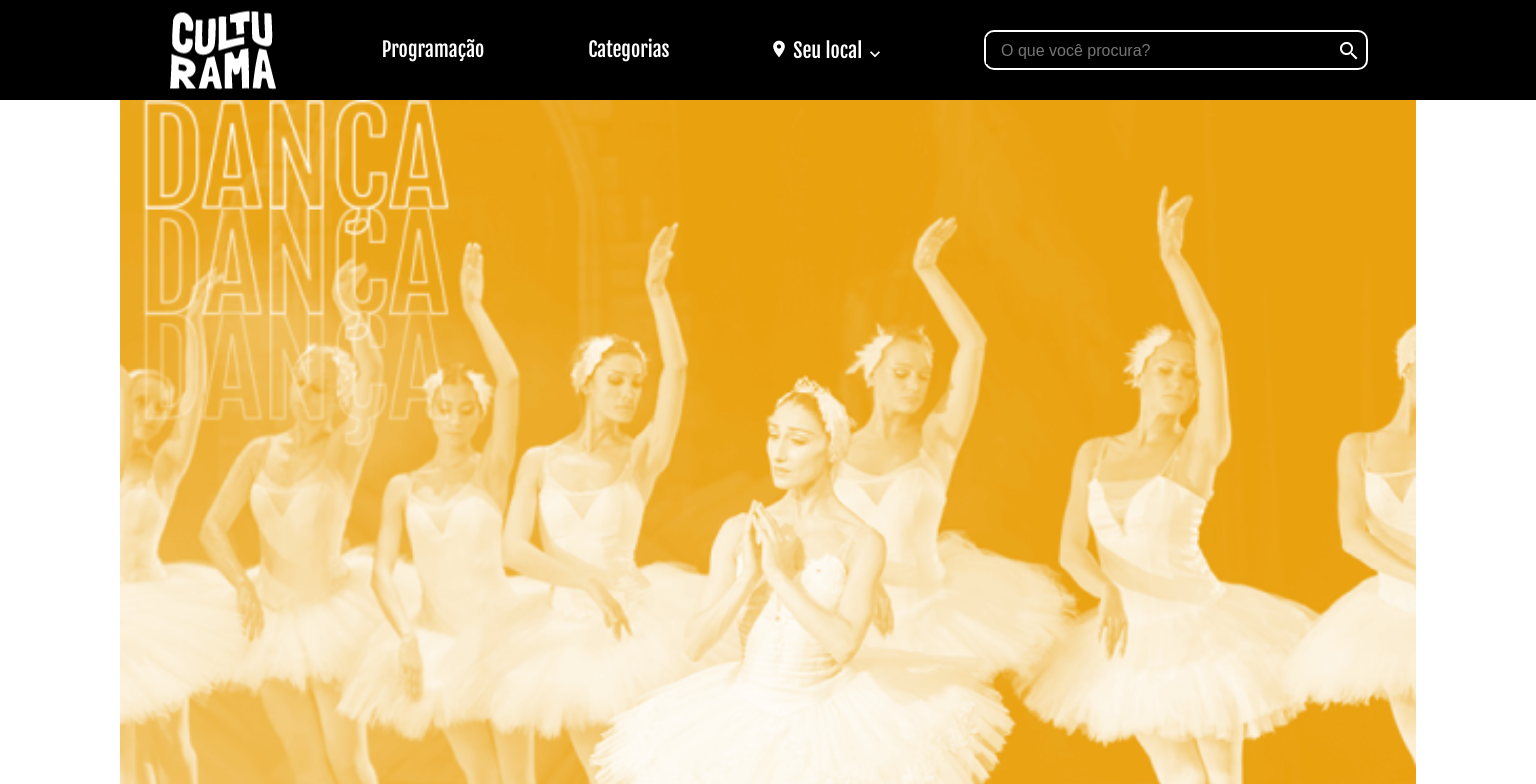
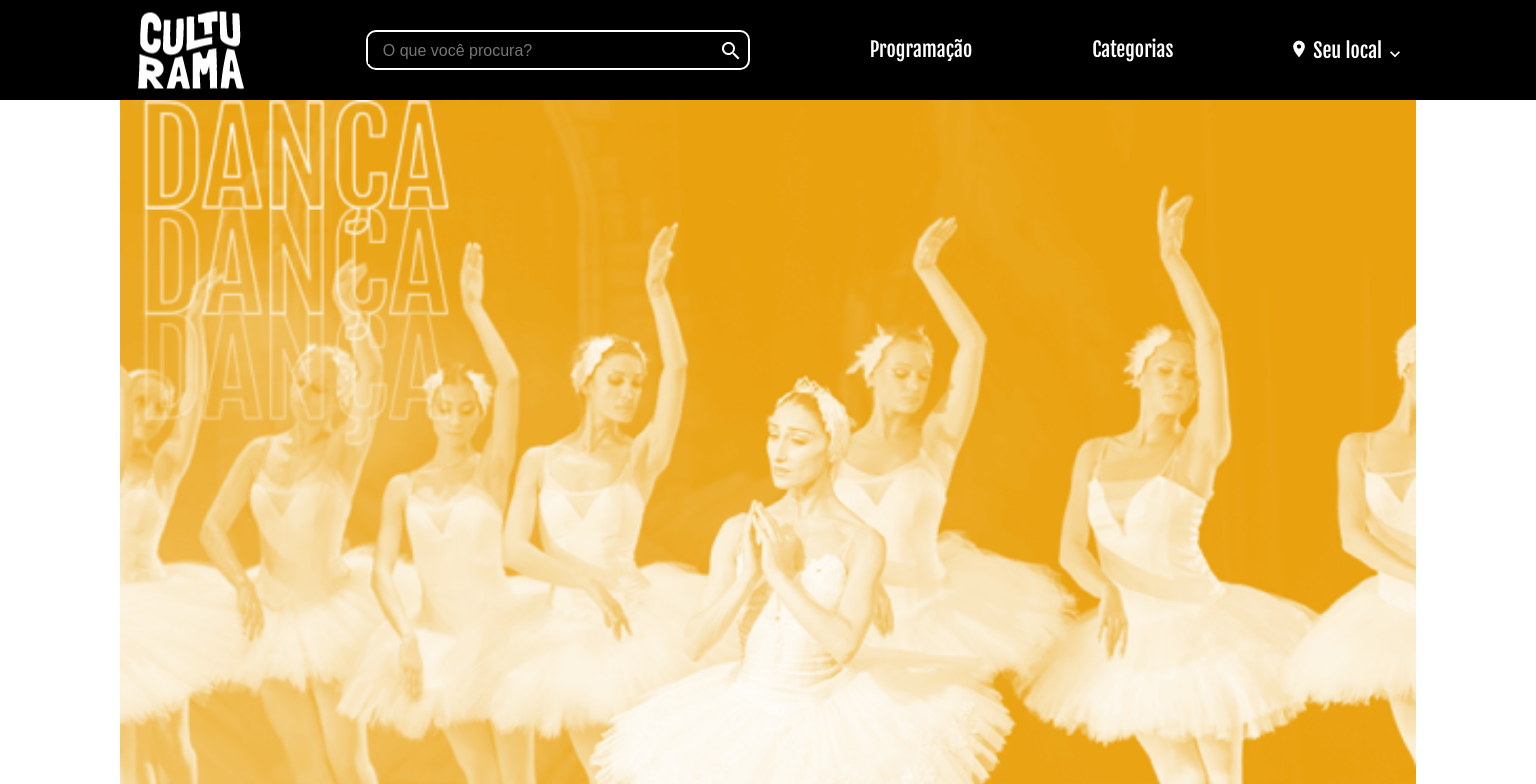
Before and after one commit to marquesdanilocarlos/grid-flex-alura, a plain HTML site: page index.html in a window 1536 px wide. Shown: the top 784 px of the page. Drawn offline with nearby package versions, Linux system fonts and the light colour scheme.

Commit message:
Aula 03 - Alinhamento do header com flex para desktop

```diff
--- a/assets/style/flex.css
+++ b/assets/style/flex.css
@@ -12,3 +12,25 @@
         column-gap: 3.5rem;
     }
 }
+
+@media (min-width: 1440px) {
+    .menu {
+        column-gap: 6.5rem;
+        flex-wrap: nowrap;
+    }
+    .menu__item:nth-child(1) {
+        order: 1;
+    }
+    .menu__item:nth-child(2) {
+        order: 3;
+    }
+    .menu__item:nth-child(3) {
+        order: 4;
+    }
+    .menu__item:nth-child(4) {
+        order: 5;
+    }
+    .menu__item:nth-child(5) {
+        order: 2;
+    }
+}
```
